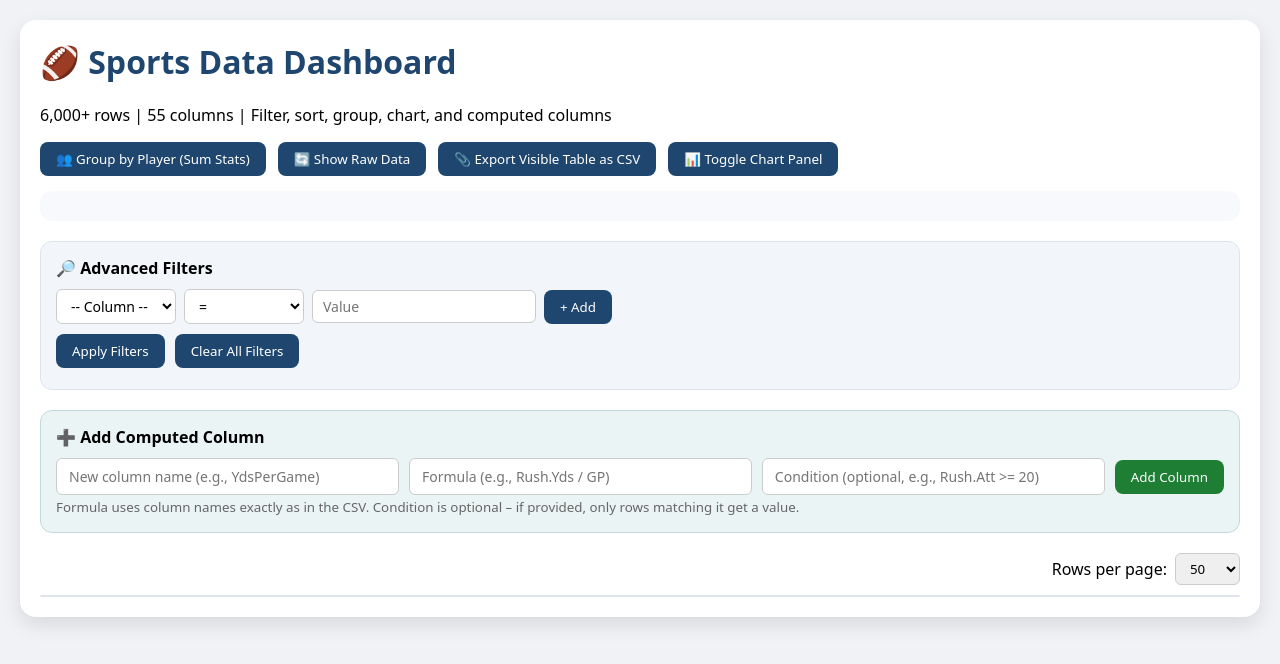
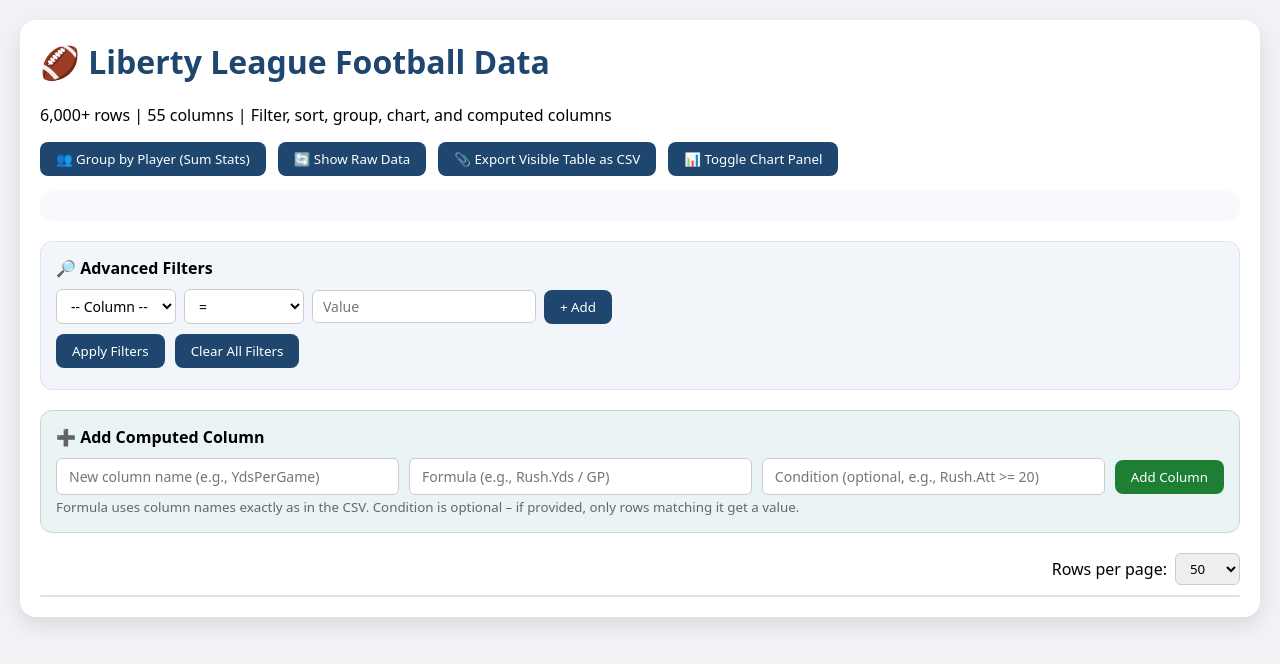
Before and after one commit to RyanIce100/LibertyLeagueFootballDataSite, a plain HTML site: page index.html in a window 1280 px wide. Drawn offline with nearby package versions, Linux system fonts and the light colour scheme.

Commit message:
Update index.html

```diff
--- a/index.html
+++ b/index.html
@@ -3,7 +3,7 @@
 <head>
     <meta charset="UTF-8" />
     <meta name="viewport" content="width=device-width, initial-scale=1.0" />
-    <title>Sports Data Dashboard</title>
+    <title>Liberty League Football Database</title>
     <link rel="stylesheet" href="style.css" />
     <!-- Grid.js CSS -->
     <link rel="stylesheet" href="https://unpkg.com/gridjs/dist/theme/mermaid.min.css" />
@@ -16,7 +16,7 @@
 </head>
 <body>
     <div class="dashboard">
-        <h1>🏈 Sports Data Dashboard</h1>
+        <h1>🏈 Liberty League Football Data</h1>
         <p>6,000+ rows | 55 columns | Filter, sort, group, chart, and computed columns</p>
 
         <!-- Global Actions -->
```
